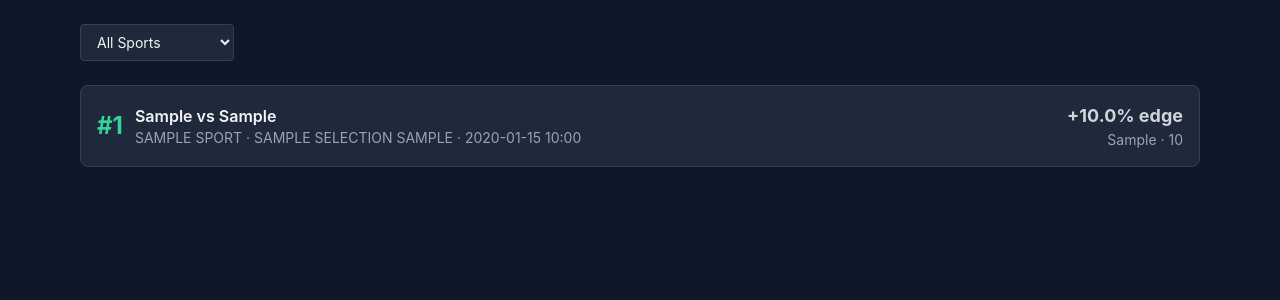
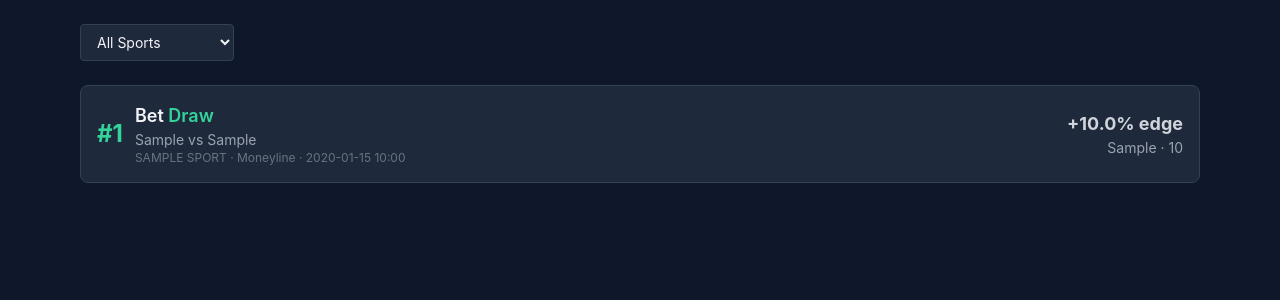
Before and after one commit to jonas0915/SportEdge, a FastAPI app: template dashboard/templates/index.html in a window 1280 px wide. Shown: the part 53-353 px from the top of the page. Run offline with FastAPI, Linux system fonts and the light colour scheme; the template is opened without the code that fills it: most values are stand-ins (such as "Sample title", 1, 10 or a date in 2020); data that the repository does not hold is empty; some libraries are stand-ins or nearby versions.

Commit message:
fix: show team name to bet on instead of home/away label

```diff
--- a/dashboard/templates/index.html
+++ b/dashboard/templates/index.html
@@ -31,10 +31,20 @@
                         #{{ pick.rank if pick.rank is defined else loop.index }}
                     </span>
                     <div>
-                        <div class="font-semibold">{{ pick.home_team }} vs {{ pick.away_team }}</div>
+                        <div class="font-semibold text-lg">
+                            Bet
+                            <span class="text-emerald-400">
+                                {% if pick.selection == 'home' %}{{ pick.home_team }}
+                                {% elif pick.selection == 'away' %}{{ pick.away_team }}
+                                {% else %}Draw{% endif %}
+                            </span>
+                        </div>
                         <div class="text-sm text-gray-400">
+                            {{ pick.home_team }} vs {{ pick.away_team }}
+                        </div>
+                        <div class="text-xs text-gray-500">
                             {{ pick.sport|upper }} &middot;
-                            {{ pick.selection|upper }} {{ pick.bet_type|upper }} &middot;
+                            Moneyline &middot;
                             {{ pick.start_time[:16] }}
                         </div>
                     </div>
@@ -75,8 +85,9 @@
                     {{ pick.rationale }}
                 </div>
                 {% endif %}
+                {% set bet_team = pick.home_team if pick.selection == 'home' else (pick.away_team if pick.selection == 'away' else 'Draw') %}
                 <button class="mt-3 px-3 py-1 bg-emerald-600 rounded text-sm hover:bg-emerald-500"
-                        @click.stop="copyBet('{{ pick.best_book }}: {{ pick.selection }} {{ pick.bet_type }} @ {% if pick.best_odds > 0 %}+{% endif %}{{ pick.best_odds|int }} — {{ pick.home_team }} vs {{ pick.away_team }}')">
+                        @click.stop="copyBet('{{ pick.best_book }}: Bet {{ bet_team }} ML @ {% if pick.best_odds > 0 %}+{% endif %}{{ pick.best_odds|int }} — {{ pick.home_team }} vs {{ pick.away_team }}')">
                     Copy Bet
                 </button>
             </div>
```
